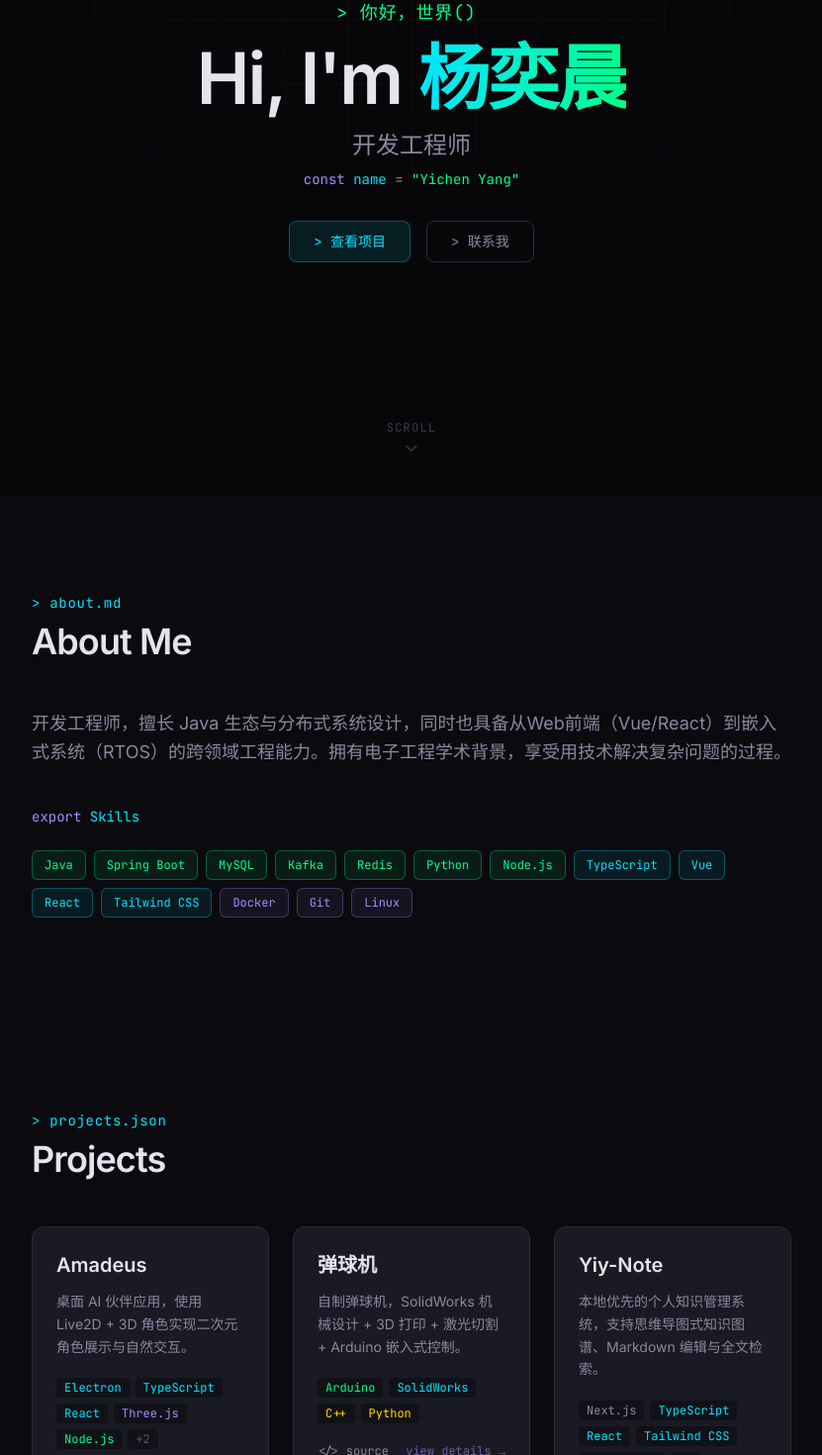
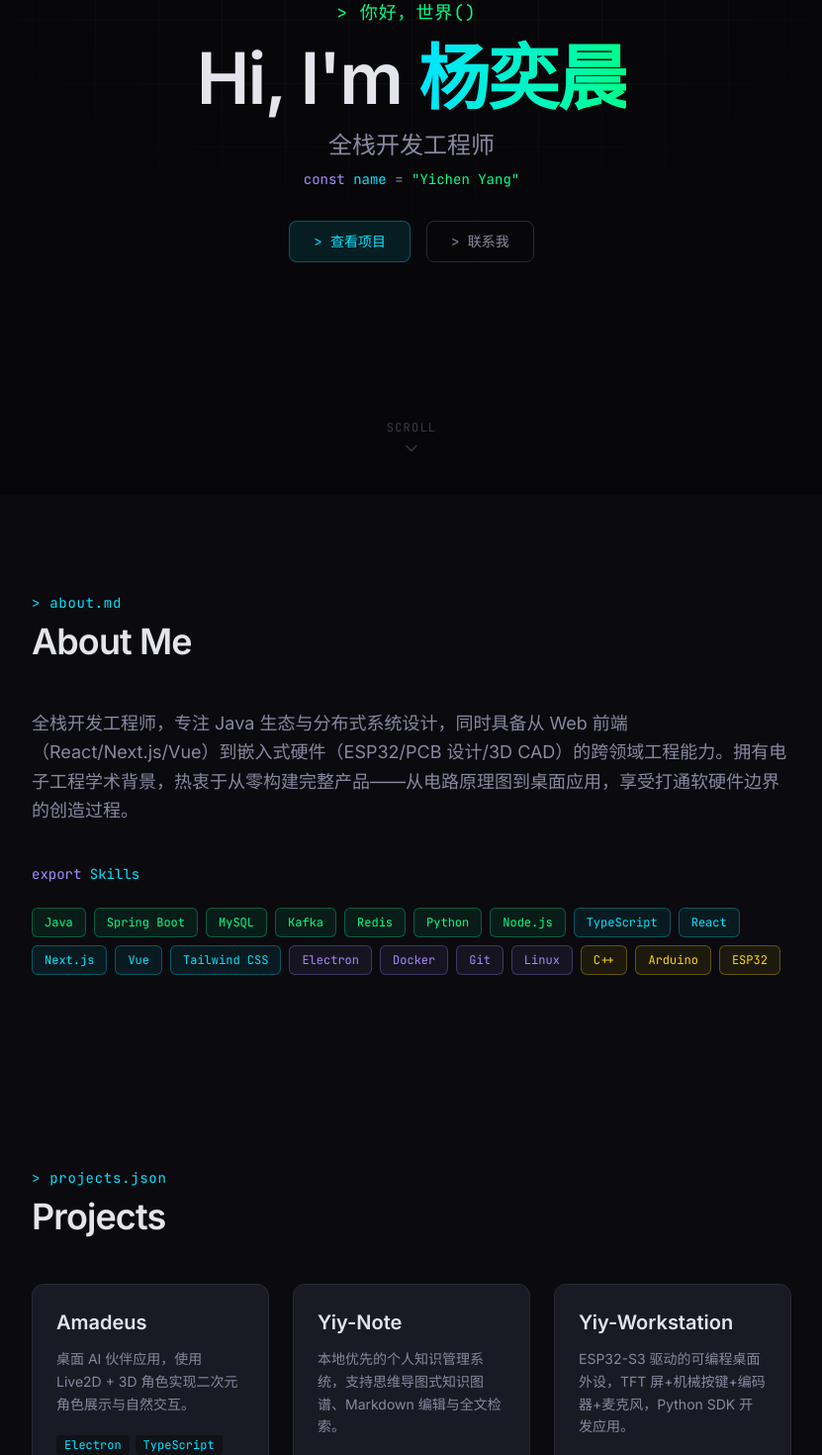
Before and after one commit to fraenze0118/personal-web, a React (Vite) app: page / in a window 1280 px wide. Shown: the part 300-1770 px from the top of the page at 99% size, without its empty margins (224-1055 px from the left). Built offline with nearby package versions, Linux system fonts and the light colour scheme.

Commit message:
简介更新

```diff
--- a/src/data/profile.ts
+++ b/src/data/profile.ts
@@ -4,11 +4,11 @@ export const profile: Profile = {
   name: "杨奕晨",
   nameEn: "Yichen Yang",
   role: {
-    zh: "开发工程师",
-    en: "Software Engineer",
+    zh: "全栈开发工程师",
+    en: "Full-Stack Engineer",
   },
   bio: {
-    zh: "开发工程师，擅长 Java 生态与分布式系统设计，同时也具备从Web前端（Vue/React）到嵌入式系统（RTOS）的跨领域工程能力。拥有电子工程学术背景，享受用技术解决复杂问题的过程。",
-    en: "Development engineer, skilled in the Java ecosystem and distributed system design, while also possessing cross-domain engineering capabilities from web front-end (Vue/React) to embedded systems (RTOS). With an academic background in electronic engineering, enjoys the process of solving complex problems with technology.",
+    zh: "全栈开发工程师，专注 Java 生态与分布式系统设计，同时具备从 Web 前端（React/Next.js/Vue）到嵌入式硬件（ESP32/PCB 设计/3D CAD）的跨领域工程能力。拥有电子工程学术背景，热衷于从零构建完整产品——从电路原理图到桌面应用，享受打通软硬件边界的创造过程。",
+    en: "Full-stack engineer focused on the Java ecosystem and distributed system design, with cross-domain engineering capabilities spanning web front-end (React/Next.js/Vue) to embedded hardware (ESP32/PCB design/3D CAD). With an academic background in electronic engineering, passionate about building complete products from scratch — from circuit schematics to desktop applications — enjoying the creative process of bridging software and hardware.",
   },
 };
--- a/src/data/projects.ts
+++ b/src/data/projects.ts
@@ -44,49 +44,6 @@ export const projects: Project[] = [
     ],
     videoUrl: `${base}videos/amadeus-demo.mp4`,
     techs: ["Electron", "TypeScript", "React", "Three.js", "Node.js", "Python", "PostgreSQL"],
-    github: "https://github.com",
-  },
-  {
-    title: {
-      zh: "弹球机",
-      en: "Pinball Machine",
-    },
-    description: {
-      zh: "自制弹球机，SolidWorks 机械设计 + 3D 打印 + 激光切割 + Arduino 嵌入式控制。",
-      en: "DIY pinball machine with SolidWorks mechanical design, 3D printing, laser cutting, and Arduino embedded control.",
-    },
-    detail: {
-      zh: "从零设计并制作的一台完整弹球机。使用 SolidWorks 完成全部机械结构设计，通过 3D 打印制作弹射器、挡板等关键部件，激光切割亚克力面板作为球场底板。控制部分基于 Arduino 编写嵌入式程序，实现分数计数、音效反馈、LED 灯光控制等功能，完整展现了软硬件结合的系统工程能力。",
-      en: "A complete pinball machine designed and built from scratch. All mechanical structures designed in SolidWorks, key components (launcher, flippers) 3D-printed, and playfield panels laser-cut from acrylic. The control system runs on Arduino with custom embedded firmware handling score tracking, sound effects, and LED lighting — demonstrating full-spectrum software-hardware integration skills.",
-    },
-    features: [
-      {
-        zh: "SolidWorks 机械设计 — 完整的 3D 模型与工程图纸",
-        en: "SolidWorks design — complete 3D model and engineering drawings",
-      },
-      {
-        zh: "3D 打印 — 弹射器、挡板等关键部件 FDM 打印",
-        en: "3D printing — FDM-printed launcher, flippers, and key components",
-      },
-      {
-        zh: "激光切割 — 亚克力面板精密加工",
-        en: "Laser cutting — precision acrylic playfield fabrication",
-      },
-      {
-        zh: "Arduino 控制 — 嵌入式程序实现分数、音效、灯光",
-        en: "Arduino control — embedded firmware for scoring, sound, and LED lighting",
-      },
-      {
-        zh: "电路设计 — 传感器、舵机、LED 矩阵布线",
-        en: "Circuit design — sensor, servo, and LED matrix wiring",
-      },
-    ],
-    videoUrl: `${base}videos/pinball-demo.mp4`,
-    images: [
-      `${base}images/pinball-01.webp`,
-      `${base}images/pinball-02.webp`
-    ],
-    techs: ["Arduino", "SolidWorks", "C++", "Python"],
     github: "https://github.com",
   },
   // {
@@ -215,4 +172,47 @@ export const projects: Project[] = [
     techs: ["ESP32-S3", "Arduino", "C++", "Python", "FreeCAD", "立创EDA", "Electron", "Vue"],
     github: "https://github.com/fraenze0118/yiy-workstation",
   },
+    {
+    title: {
+      zh: "弹球机",
+      en: "Pinball Machine",
+    },
+    description: {
+      zh: "自制弹球机，SolidWorks 机械设计 + 3D 打印 + 激光切割 + Arduino 嵌入式控制。",
+      en: "DIY pinball machine with SolidWorks mechanical design, 3D printing, laser cutting, and Arduino embedded control.",
+    },
+    detail: {
+      zh: "从零设计并制作的一台完整弹球机。使用 SolidWorks 完成全部机械结构设计，通过 3D 打印制作弹射器、挡板等关键部件，激光切割亚克力面板作为球场底板。控制部分基于 Arduino 编写嵌入式程序，实现分数计数、音效反馈、LED 灯光控制等功能，完整展现了软硬件结合的系统工程能力。",
+      en: "A complete pinball machine designed and built from scratch. All mechanical structures designed in SolidWorks, key components (launcher, flippers) 3D-printed, and playfield panels laser-cut from acrylic. The control system runs on Arduino with custom embedded firmware handling score tracking, sound effects, and LED lighting — demonstrating full-spectrum software-hardware integration skills.",
+    },
+    features: [
+      {
+        zh: "SolidWorks 机械设计 — 完整的 3D 模型与工程图纸",
+        en: "SolidWorks design — complete 3D model and engineering drawings",
+      },
+      {
+        zh: "3D 打印 — 弹射器、挡板等关键部件 FDM 打印",
+        en: "3D printing — FDM-printed launcher, flippers, and key components",
+      },
+      {
+        zh: "激光切割 — 亚克力面板精密加工",
+        en: "Laser cutting — precision acrylic playfield fabrication",
+      },
+      {
+        zh: "Arduino 控制 — 嵌入式程序实现分数、音效、灯光",
+        en: "Arduino control — embedded firmware for scoring, sound, and LED lighting",
+      },
+      {
+        zh: "电路设计 — 传感器、舵机、LED 矩阵布线",
+        en: "Circuit design — sensor, servo, and LED matrix wiring",
+      },
+    ],
+    videoUrl: `${base}videos/pinball-demo.mp4`,
+    images: [
+      `${base}images/pinball-01.webp`,
+      `${base}images/pinball-02.webp`
+    ],
+    techs: ["Arduino", "SolidWorks", "C++", "Python"],
+    github: "https://github.com",
+  },
 ];
--- a/src/data/skills.ts
+++ b/src/data/skills.ts
@@ -9,17 +9,23 @@ export const skills: Skill[] = [
   { name: "Python", category: "backend" },
   { name: "Node.js", category: "backend" },
   { name: "TypeScript", category: "frontend" },
+  { name: "React", category: "frontend" },
+  { name: "Next.js", category: "frontend" },
   { name: "Vue", category: "frontend" },
-  { name: "React", category: "frontend" },
   { name: "Tailwind CSS", category: "frontend" },
+  { name: "Electron", category: "tools" },
   { name: "Docker", category: "tools" },
   { name: "Git", category: "tools" },
   { name: "Linux", category: "tools" },
+  { name: "C++", category: "embedded" },
+  { name: "Arduino", category: "embedded" },
+  { name: "ESP32", category: "embedded" },
 ];
 
 export const categoryColors: Record<Skill["category"], string> = {
   backend: "text-accent-green border-accent-green/30 bg-accent-green/8",
   frontend: "text-accent-cyan border-accent-cyan/30 bg-accent-cyan/8",
+  embedded: "text-accent-yellow border-accent-yellow/30 bg-accent-yellow/8",
   tools: "text-accent-violet border-accent-violet/30 bg-accent-violet/8",
   other: "text-accent-yellow border-accent-yellow/30 bg-accent-yellow/8",
 };
@@ -27,6 +33,7 @@ export const categoryColors: Record<Skill["category"], string> = {
 export const categoryLabels: Record<Skill["category"], string> = {
   backend: "Backend",
   frontend: "Frontend",
+  embedded: "Embedded",
   tools: "Tools",
   other: "Other",
 };
--- a/src/types/index.ts
+++ b/src/types/index.ts
@@ -12,7 +12,7 @@ export interface Profile {
 
 export interface Skill {
   name: string;
-  category: "frontend" | "backend" | "tools" | "other";
+  category: "frontend" | "backend" | "embedded" | "tools" | "other";
 }
 
 export interface Project {
```
